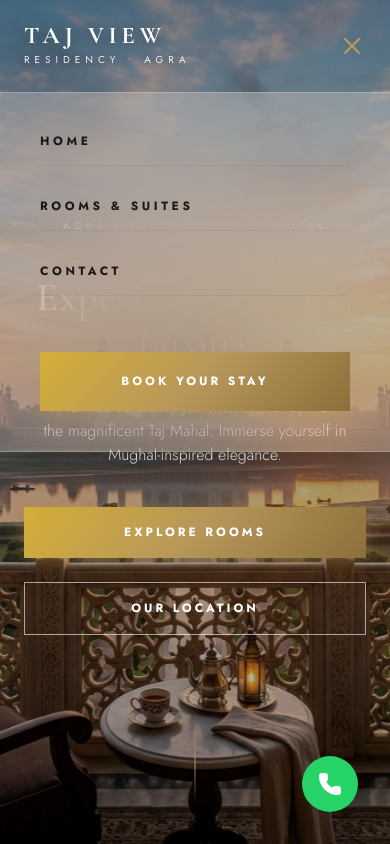
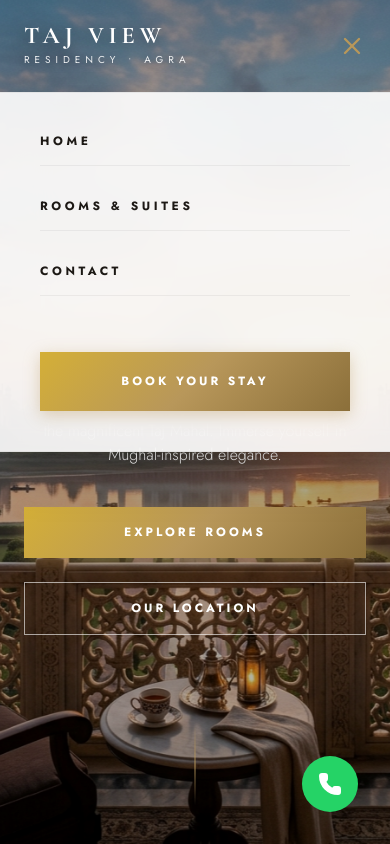
Before and after one commit to Deadraon/hotel_test_full, a React (Vite) app in the folder frontend/: page / in a window 390 px wide. Both pictures are taken after a click on the button 352 px from the left and 46 px from the top of the page. Shown: the top 844 px of the page. Built offline with nearby package versions, Linux system fonts and the light colour scheme.

Commit message:
UI: Restored high-opacity White Glass mobile menu

```diff
--- a/frontend/src/components/Navbar.jsx
+++ b/frontend/src/components/Navbar.jsx
@@ -78,7 +78,7 @@ const Navbar = () => {
             animate={{ opacity: 1, y: 0 }}
             exit={{ opacity: 0, y: -20 }}
             transition={{ duration: 0.3 }}
-            className="absolute top-full left-0 w-full bg-white/20 backdrop-blur-3xl border-y border-white/20 p-10 flex flex-col space-y-8 md:hidden shadow-2xl"
+            className="absolute top-full left-0 w-full bg-white/90 backdrop-blur-xl border-y border-black/5 p-10 flex flex-col space-y-8 md:hidden shadow-2xl"
           >
             {navLinks.map((link) => (
               <Link
```
